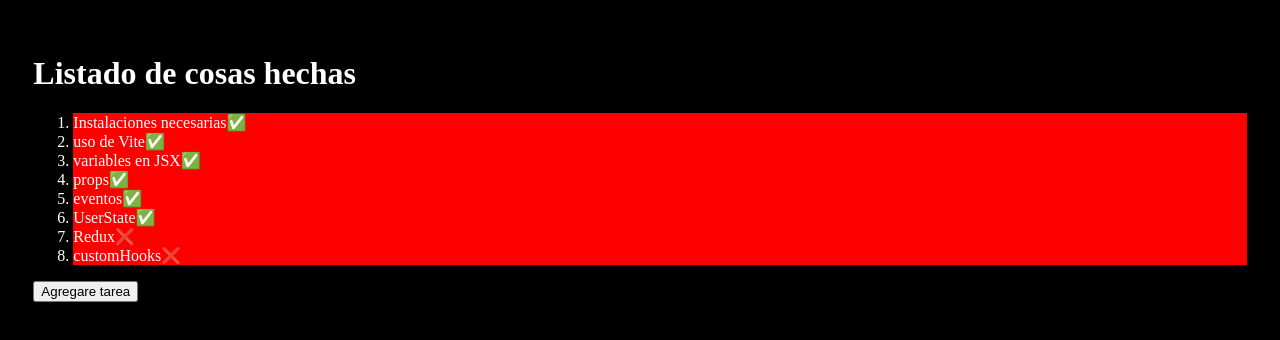
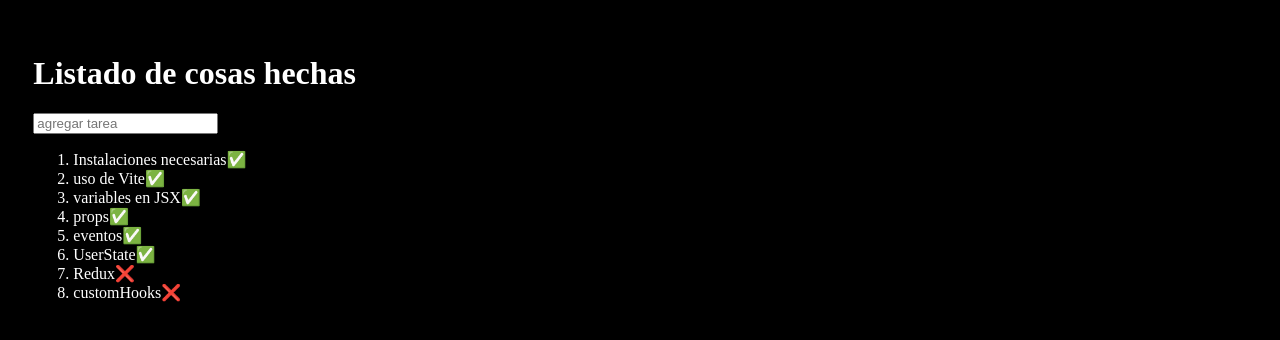
Before and after one commit to shadoblack/Test-REACT, a React (Vite) app: page / in a window 1280 px wide. Shown: the top 340 px of the page. Built offline with nearby package versions, Linux system fonts and the light colour scheme.

Commit message:
formulario con componentes

```diff
--- a/src/ListadoApp.jsx
+++ b/src/ListadoApp.jsx
@@ -1,9 +1,10 @@
 import React from 'react'
 import { useState } from 'react'
+import { AgregarTarea } from './components/AgregarTarea'
 
 const Item = ({ nombre, visto }) => {
     return (
-        <li className="rojito">{nombre}
+        <li >{nombre}
             {visto ? '✅' : '❌'}
         </li>
     )
@@ -33,12 +34,10 @@
     return (
         <>
             <h1>Listado de cosas hechas</h1>
+            <AgregarTarea></AgregarTarea>
             <ol>
             {arreglo.map(item => <Item key={item.nombre} nombre={item.nombre} visto={item.visto}></Item>)}
-
             </ol>
-
-            <button onClick={() => addTask()}>Agregare tarea</button>
 
         </>
     )
--- /dev/null
+++ b/src/components/AgregarTarea.jsx
@@ -0,0 +1,23 @@
+import React from 'react'
+import { useState } from 'react'
+
+export const AgregarTarea = () => {
+    const [inputValue, setInputValue] = useState('')
+    const onInputChange = (event) => {
+        setInputValue(event.target.value)
+    }
+    const onSubmit =(event) => {
+        event.preventDefault()
+        console.log(inputValue)
+    }
+    return (
+        <form onSubmit={onSubmit}>
+            <input
+                type="text"
+                placeholder="agregar tarea"
+                value={inputValue}
+                onChange={onInputChange}
+            />
+        </form>
+    )
+}
--- a/src/styles.css
+++ b/src/styles.css
@@ -3,7 +3,3 @@
     color: white;
     padding: 1%;
 }
-
-.rojito{
-    background-color: red;
-}
```
